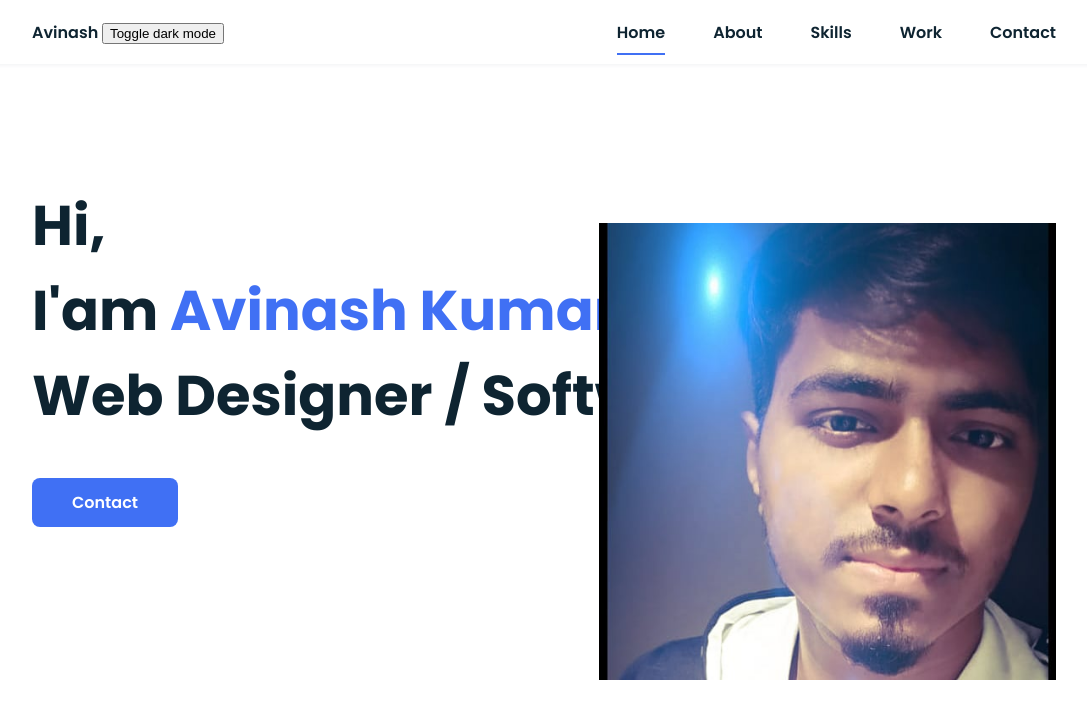
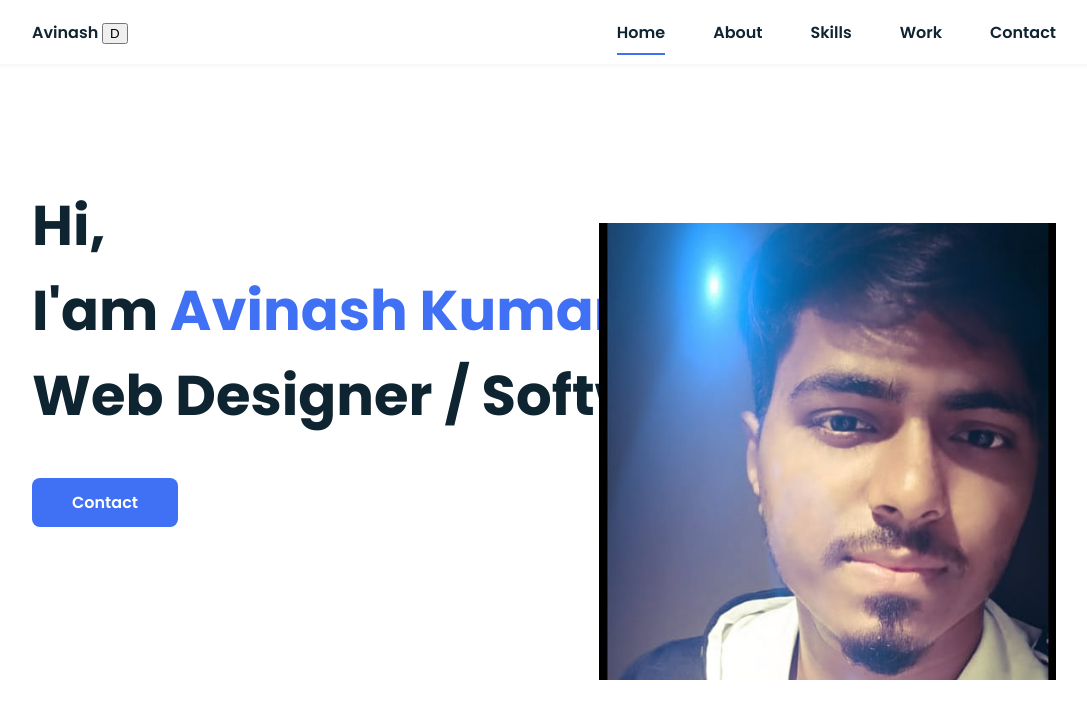
Before and after one commit to kavinash0310/Avinash-s-portfolio, a plain HTML site: page index.html in a window 1280 px wide. Shown: the top 703 px of the page, without its empty margins (96-1183 px from the left). Drawn offline with nearby package versions, Linux system fonts and the light colour scheme.

Commit message:
Update index.html

```diff
--- a/index.html
+++ b/index.html
@@ -3,6 +3,7 @@
     <head>
         <meta charset="UTF-8">
         <meta name="viewport" content="width=device-width, initial-scale=1.0">
+        <meta http-equiv="X-UA-Compatible" content="ie=edge">
 
         <link rel="stylesheet" href="assets/css/style.css">
 
@@ -17,7 +18,7 @@
             <nav class="nav bd-grid">
                 <div>
                     <a href="#" class="nav__logo">Avinash</a>
-                    <button onclick="myFunction()">Toggle dark mode</button>
+                    <button onclick="myFunction()" iconify-icon data-icon="ic:baseline-dark-mode">D</iconify-icon></button>
 
                 </div>
 
```
